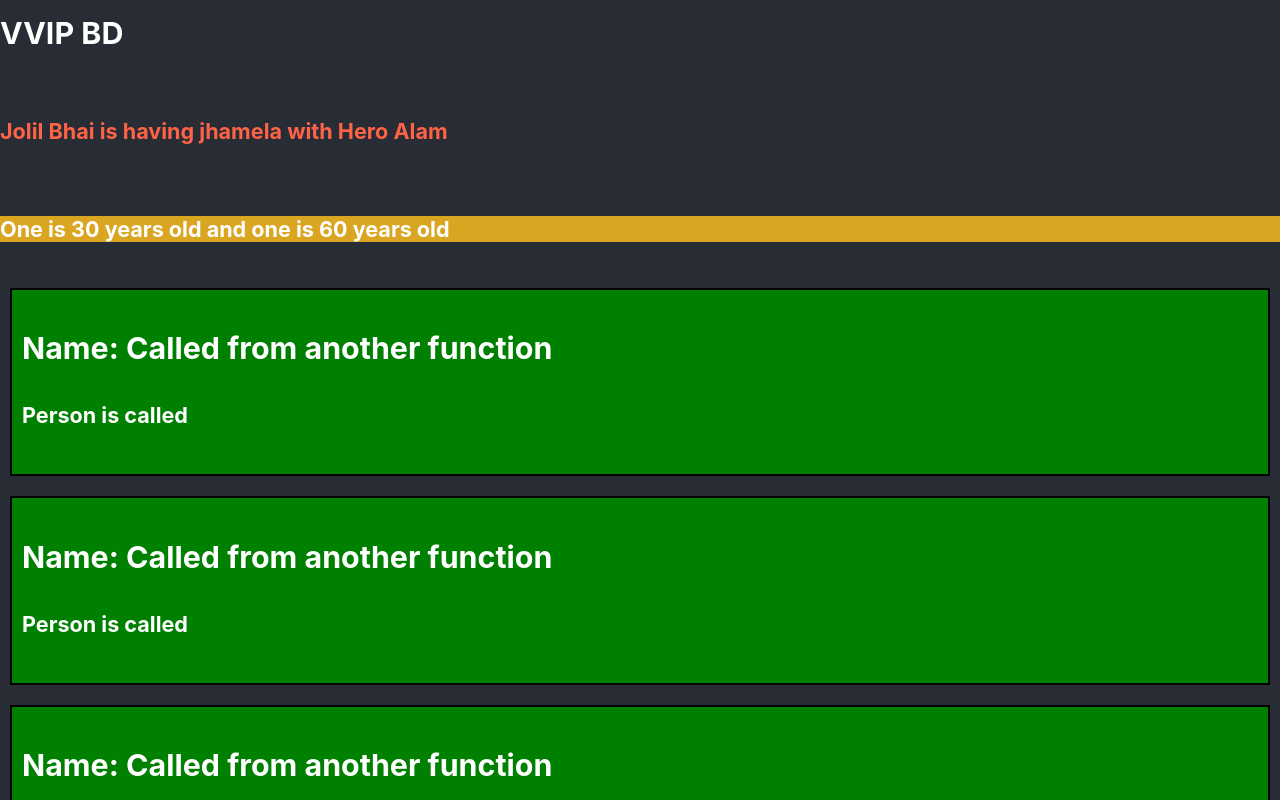
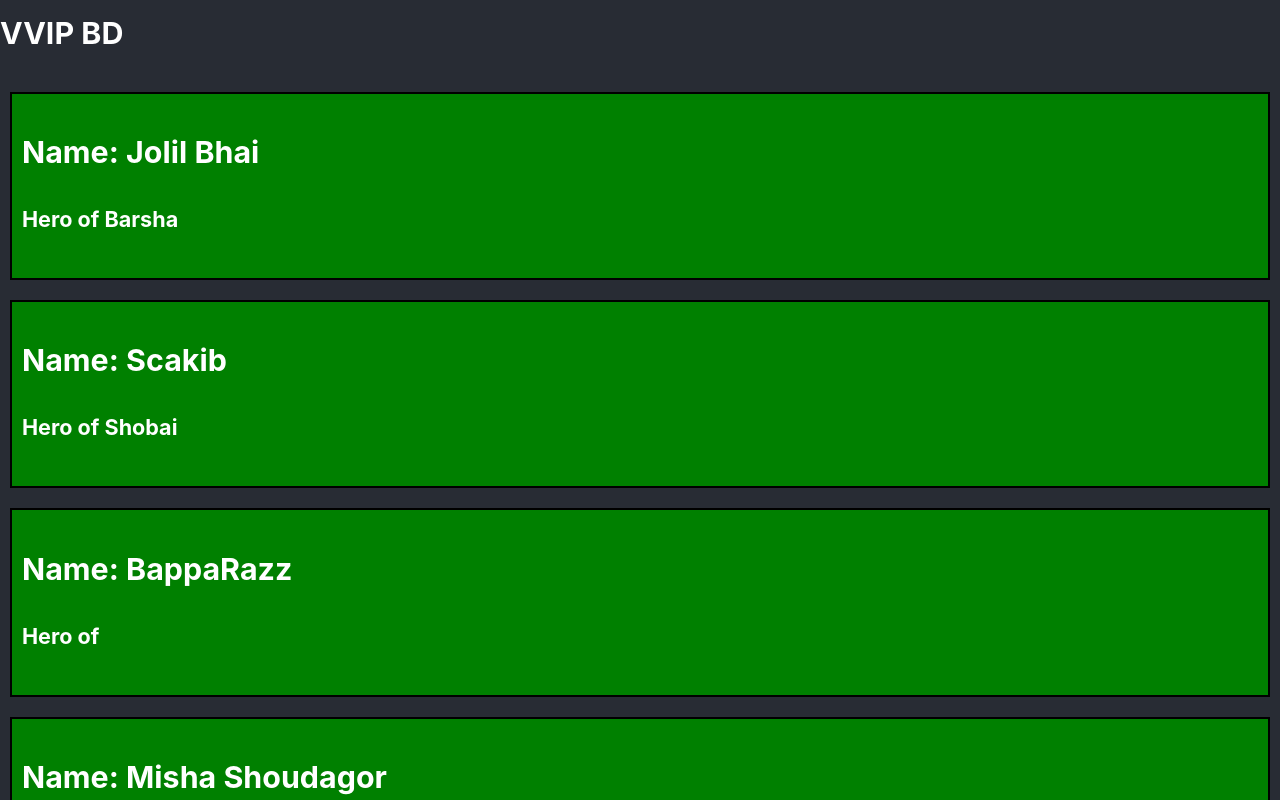
Before and after one commit to udaymondal/PH-ReactStart, a React (Create React App) app: page / in a window 1280 px wide. Shown: the part 680-1480 px from the top of the page. Built offline with nearby package versions, Linux system fonts and the light colour scheme.

Commit message:
startAgain

```diff
--- a/src/App.js
+++ b/src/App.js
@@ -2,24 +2,25 @@ import logo from './logo.svg';
 import './App.css';
 
 function App() {
-  var person= {
-    name: "Kudus",
-    age: 20,
-  }
-  var singer = {
-    fullName: "Hero Alam",
-    age: 30,
-    medium: "facebook"
-  }
-  var actor = {
-    movieName: "Jolil Bhai",
-    age: 40,
+  // var person= {
+  //   name: "Kudus",
+  //   age: 20,
+  // }
+  // var singer = {
+  //   fullName: "Hero Alam",
+  //   age: 30,
+  //   medium: "facebook"
+  // }
+  // var actor = {
+  //   movieName: "Jolil Bhai",
+  //   age: 40,
 
-  }
+  // }
 
-  var styleAnotherWay = {
-    backgroundColor: 'goldenrod'
-  }
+  // var styleAnotherWay = {
+  //   backgroundColor: 'goldenrod'
+  // }
+  const nayoks = ['Manna', 'Illias', 'Salman']
   return (
     <div className="App">
       <header className="App-header">
@@ -30,18 +31,20 @@ function App() {
         {/* <p>singer for to day {singer}</p> */}
 
         <h3>VVIP BD</h3>
-        <h5 className="actorColor">{actor.movieName} is having jhamela with {singer.fullName}</h5>
-        <h5 style={styleAnotherWay}>One is {singer.age} years old and one is {person.age+actor.age} years old </h5>
-        <Person></Person>
-        <Person></Person>
-        <Person></Person>
-        <Person></Person>
+        {/* <h5 className="actorColor">{actor.movieName} is having jhamela with {singer.fullName}</h5>
+        <h5 style={styleAnotherWay}>One is {singer.age} years old and one is {person.age+actor.age} years old </h5> */}
+        <Person name="Jolil Bhai" nayika="Barsha"></Person>
+        <Person name="Scakib" nayika="Shobai"></Person>
+        <Person name="BappaRazz" nayika=""></Person>
+        <Person name="Misha Shoudagor" nayika="Maal"></Person>
+        <Person name={nayoks[1]}></Person>
       </header>
     </div>
   );
 }
 
-function Person(){
+function Person(props){
+  console.log(props);
   return (
     <div style={{
       backgroundColor: "green",
@@ -49,8 +52,8 @@ function Person(){
       margin: "10px",
       padding: "10px"
       }}>
-      <h3>Name: Called from another function</h3>
-      <h5>Person is called</h5>
+      <h3>Name: {props.name}</h3>
+      <h5>Hero of {props.nayika}</h5>
     </div>
   )
 }
```
